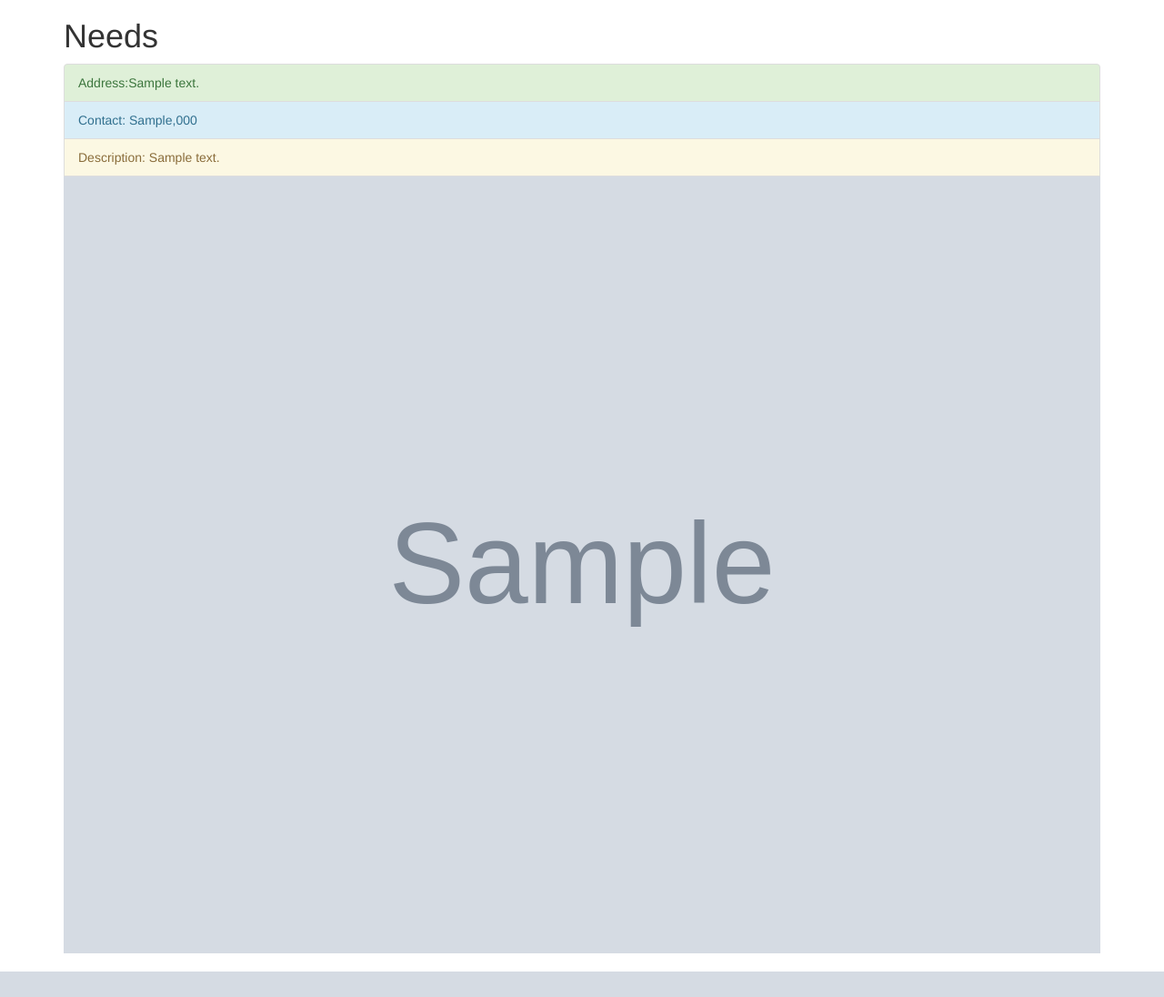
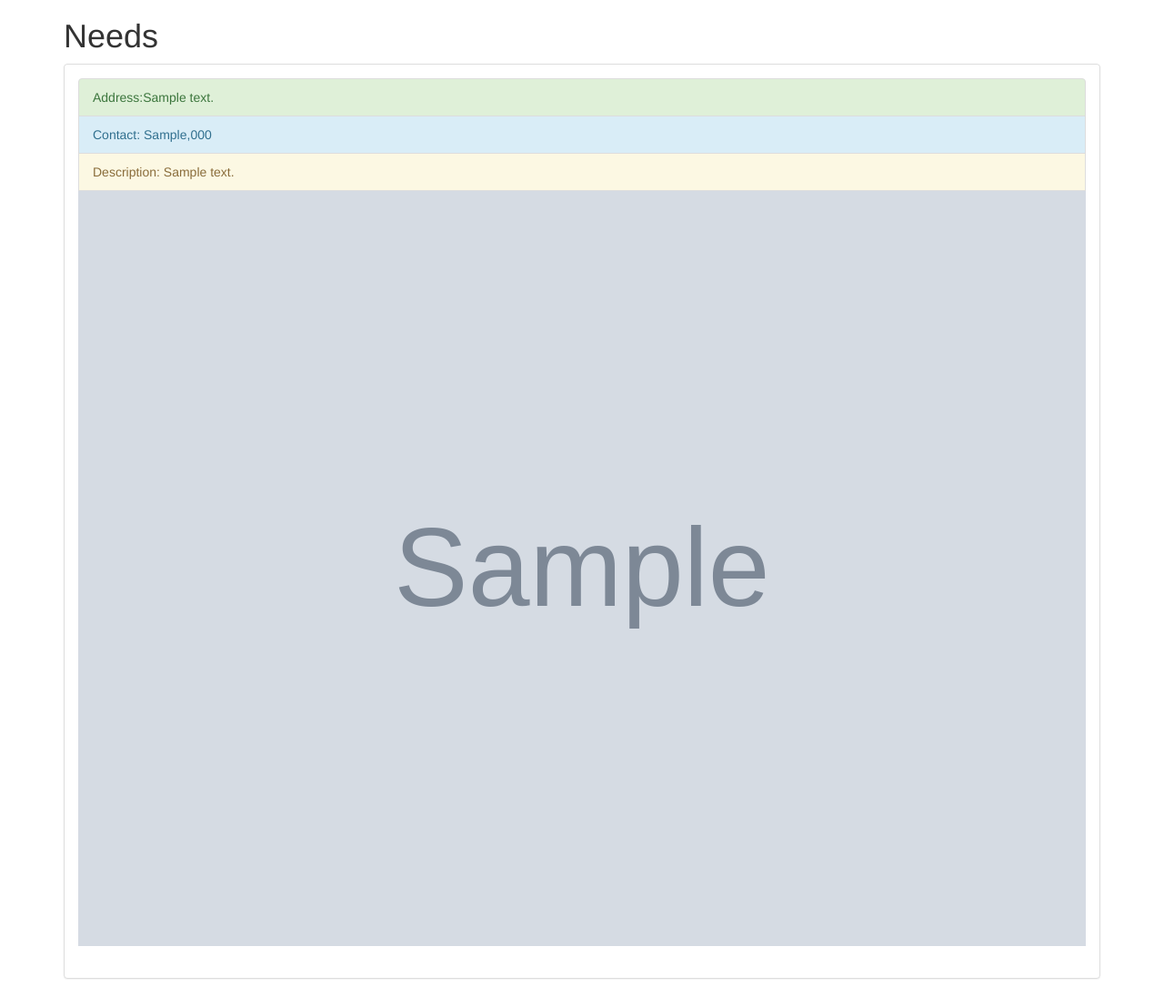
Before and after one commit to icharity/donate, a Django app: template nx/templates/needs.html in a window 1280 px wide. Shown: the whole page at 91% size. Before the commit the page ends 1068 px from the top, so only its background shows below. Run offline with Django 3.2, Linux system fonts and the light colour scheme; the template is opened without the code that fills it: most values are stand-ins (such as "Sample title", 1, 10 or a date in 2020); grey boxes marked "Sample" are stand-in pictures; some libraries are stand-ins or nearby versions.

Commit message:
add bootstrap panel style

```diff
--- a/nx/templates/needs.html
+++ b/nx/templates/needs.html
@@ -15,16 +15,21 @@
                 <h1>Needs</h1>
 
                 {% for need in needs %}
+                <div class="panel panel-default">
+                    <div class="panel-body">
                         <div class="need">
                             <ul class="list-group">
                                 <li class="list-group-item list-group-item-success">Address:{{ need.address }}</li>
-                        <li class="list-group-item list-group-item-info">Contact: {{ need.contact_person }},{{need.contact_person_telephone }}
+                                <li class="list-group-item list-group-item-info">Contact: {{ need.contact_person}},{{need.contact_person_telephone }}
                                 </li>
-                        <li class="list-group-item list-group-item-warning">Description: {{ need.description }}</li>
+                                <li class="list-group-item list-group-item-warning">Description: {{ need.description}}
+                                </li>
                                 <li style="list-style-type: none">
                                     <img src="/static/media/{{need.image}}" width=100% alt=""/>
                                 </li>
                             </ul>
+                        </div>
+                    </div>
                 </div>
                 {% endfor %}
             </div>
--- a/nx/templates/notes.html
+++ b/nx/templates/notes.html
@@ -14,6 +14,8 @@
 <div class="container-fluid col-sm-12">
     <div class="col-sm-12">
        {% for note in notes %}
+        <div class="panel panel-default">
+                <div class="panel-body">
                <h2 class="address">{{ note.address }}</h2>
                <div class="describe">
                    <div class="content">
@@ -23,6 +25,8 @@
                    </div>
                    <img src="/static/media/{{note.photo}}" width=100% alt=""/>
                </div>
+           </div>
+        </div>
        {% endfor %}
     </div>
 </div>
```
Lines whose indentation alone changed are shown as unchanged.
